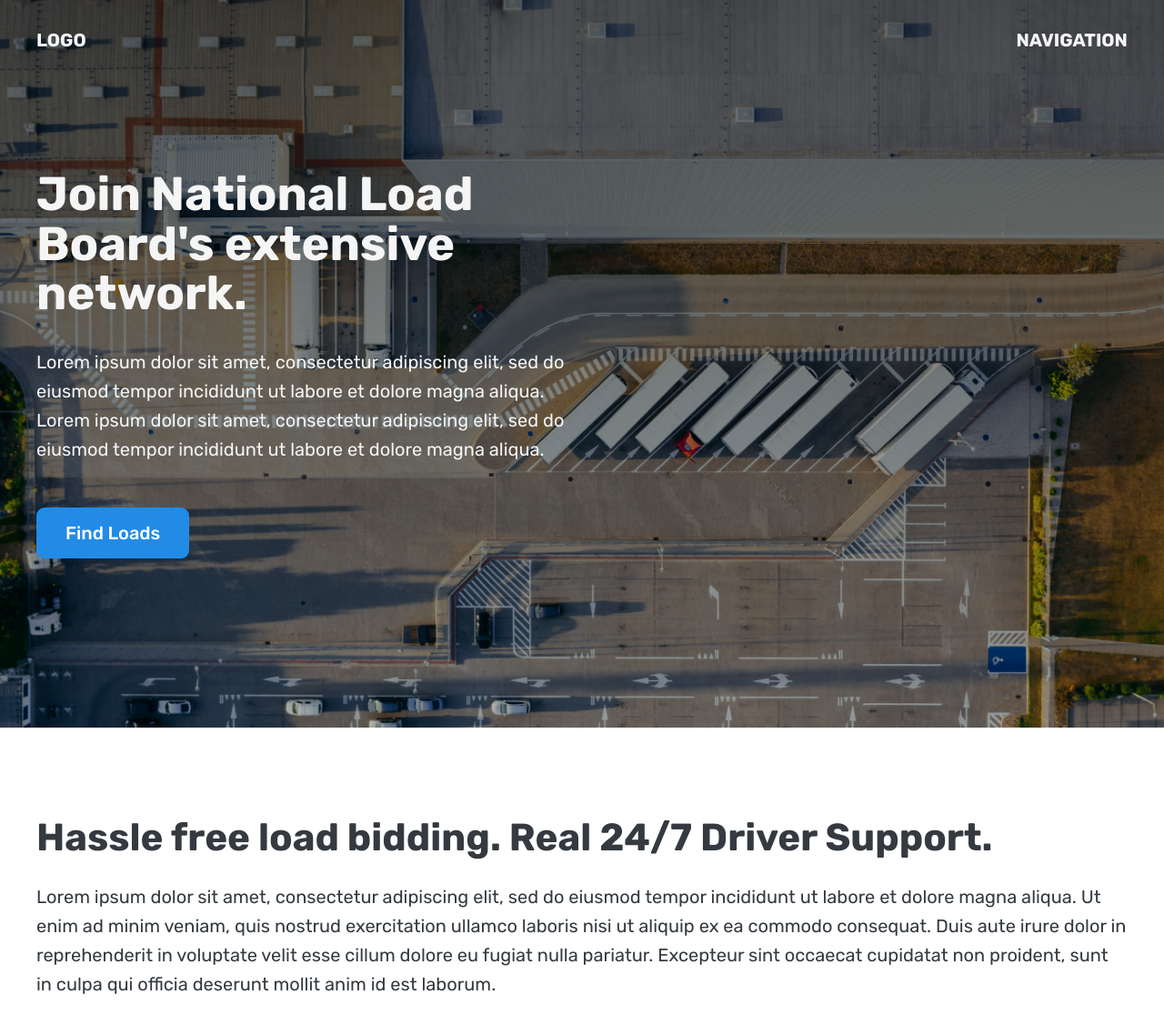
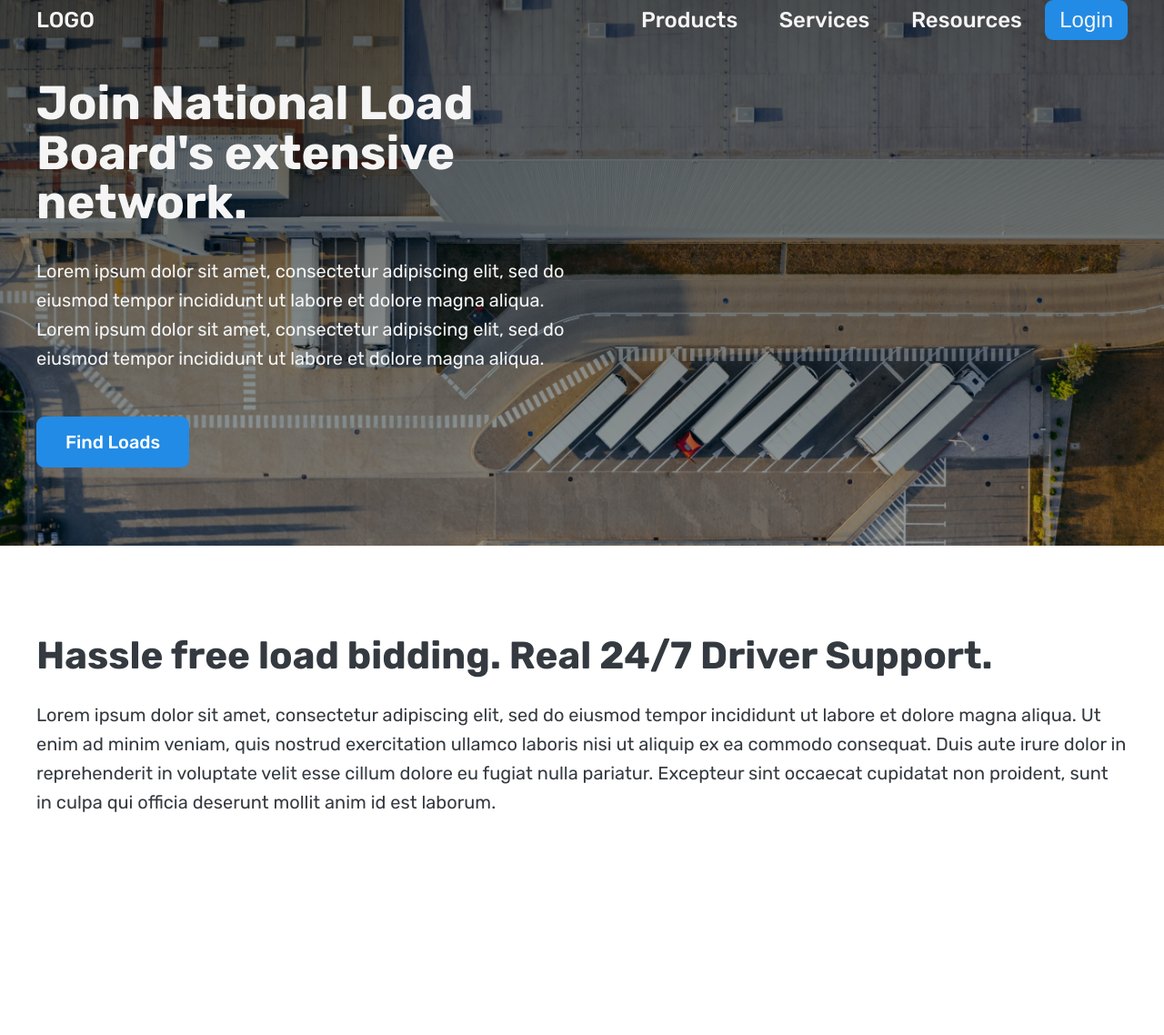
Before and after one commit to Jose-Servin/WebDevelopment, a Flask app: template flaskenv/templates/NLB_index.html in a window 1280 px wide. Shown: the top 1138 px of the page at 91% size. After the commit the page ends 893 px from the top, so only its background shows below. Run offline with Flask 2, Linux system fonts and the light colour scheme; the template is opened without the code that fills it, so the values that code supplies are empty.

Commit message:
added navbar to NLB home page. Need to add top padding

```diff
--- a/flaskenv/static/style_sheets/NLB_index.css
+++ b/flaskenv/static/style_sheets/NLB_index.css
@@ -15,12 +15,13 @@ body {
 .container {
     margin: 0 auto;
     width: 1200px;
+    /*background-color: #70A9A1;*/
 
 }
 
 header {
     background-color: #dee2e6;
-    height: 100vh; /* vh UNIT STANDS FOR VIEW-PORT HEIGHT*/
+    height: 75vh; /* vh UNIT STANDS FOR VIEW-PORT HEIGHT*/
     position: relative;
     background-image: linear-gradient(rgba(0, 0, 0, 0.6), rgba(0, 0, 0, 0.3)),
     url("../header-background.jpg");
@@ -28,13 +29,54 @@ header {
     color: whitesmoke;
 }
 
+.nav-container {
 
-nav {
-    font-size: 20px;
-    font-weight: 700;
+    font-weight: 500;
+    font-size: 24px;
     display: flex;
     justify-content: space-between;
-    padding-top: 32px;
+    align-items: center;
+    color: whitesmoke;
+}
+
+.logo {
+    cursor: pointer;
+}
+
+.nav-links {
+    list-style: none;
+
+}
+
+.nav-links li {
+    display: inline-block;
+    padding: 0 20px;
+}
+
+.nav-links li a {
+    transition: all 0.3s ease 0s
+
+}
+
+.nav-links li a:hover {
+    color: #228be6;
+
+}
+
+.log-in-btn {
+    padding: 8px 16px;
+    color: whitesmoke;
+    font-size: 24px;
+    background-color: rgba(34, 139, 230, 1);
+    border: none;
+    border-radius: 9px;
+    cursor: pointer;
+    transition: all 0.3s ease 0s;
+}
+
+.log-in-btn:hover {
+    background-color: rgba(34, 139, 230, 0.8);
+
 }
 
 .header-container {
--- a/flaskenv/templates/NLB_index.html
+++ b/flaskenv/templates/NLB_index.html
@@ -5,17 +5,28 @@
     <link rel="preconnect" href="https://fonts.googleapis.com">
     <link rel="preconnect" href="https://fonts.gstatic.com" crossorigin>
     <link href="https://fonts.googleapis.com/css2?family=Rubik:wght@400;500;700&display=swap" rel="stylesheet">
-    <title>LoadBoard Hero Section</title>
+    <title>National Load Board</title>
     <link href="../static/style_sheets/NLB_index.css" rel="stylesheet">
 </head>
 <body>
 <!-- Hero section takes up entire viewport -->
 <header>
-    <nav class="container">
-        <div> LOGO</div>
-        <div> NAVIGATION</div>
-    </nav>
+    <div class="container">
+        <div class="nav-container">
+            <div class="logo"> LOGO</div>
+            <nav>
 
+                <ul class="nav-links">
+                    <li><a> Products </a></li>
+                    <li><a> Services </a></li>
+                    <li><a> Resources </a></li>
+                    <a class="cta" href="#">
+                        <button class="log-in-btn"> Login</button>
+                    </a>
+                </ul>
+            </nav>
+        </div>
+    </div>
     <div class="header-container">
         <div class="header-container-inner">
             <h1>Join National Load Board's extensive network.</h1>
@@ -25,7 +36,7 @@
                 incididunt ut labore et
                 dolore magna aliqua.
             </p>
-            <a href="#" class="btn"> Find Loads </a>
+            <a href="#" class="btn"> Find Loads</a>
         </div>
 
     </div>
```
Also changed, not shown: flaskenv/templates/builds.html (added, +104 -0 lines).
